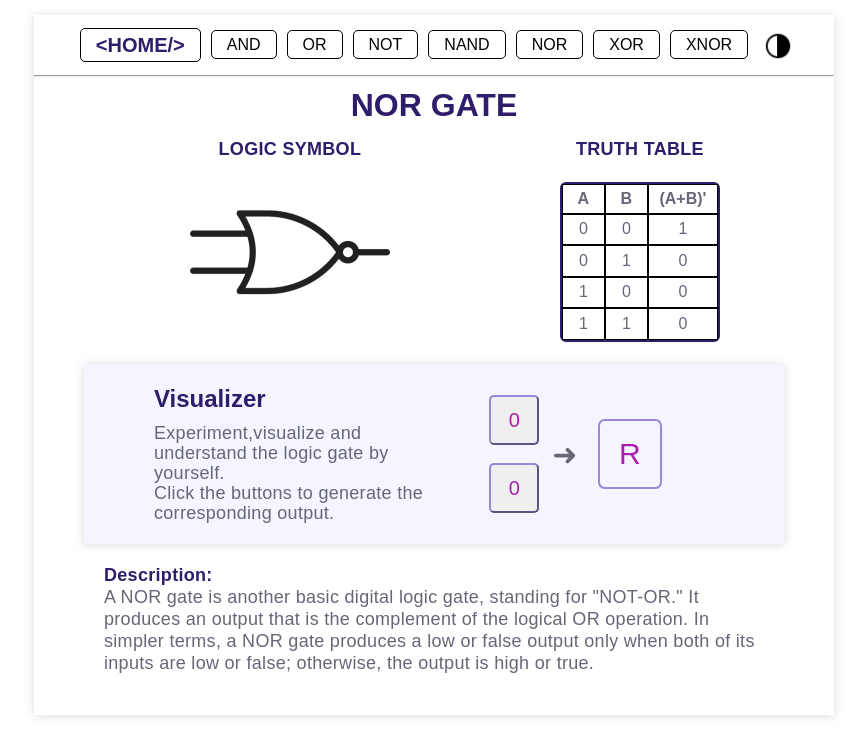
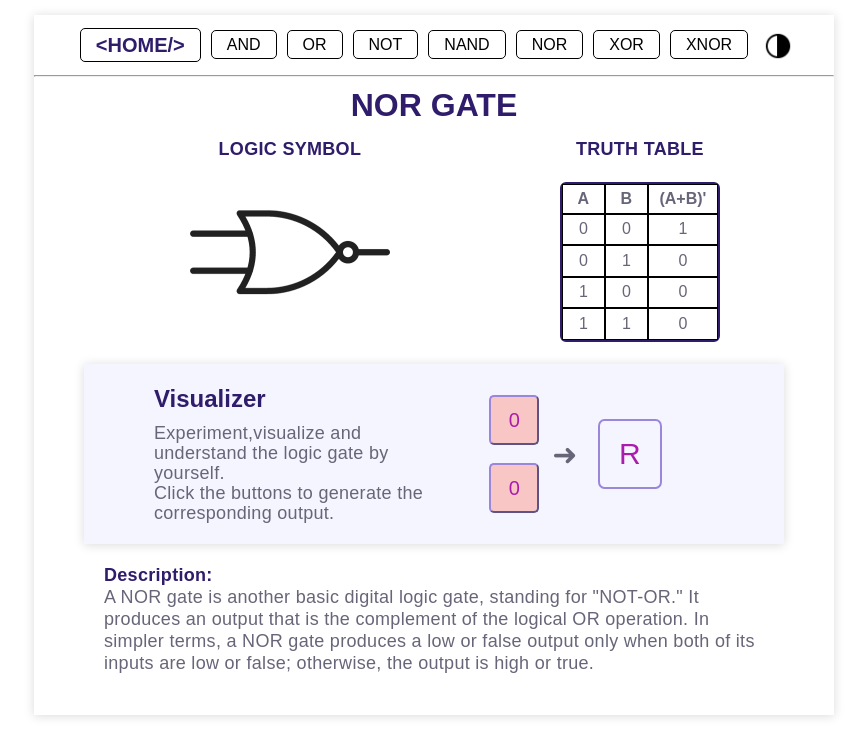
Before and after one commit to khanalankitt/logic, a Next.js app: page /nor in a window 1280 px wide. Shown: the top 756 px of the page, without its empty margins (206-1073 px from the left). Built offline with nearby package versions, Linux system fonts and the light colour scheme.

Commit message:
updated logic and color change

```diff
--- a/src/app/(components)/gate/page.js
+++ b/src/app/(components)/gate/page.js
@@ -6,10 +6,14 @@ export default function Gate(props){
     const [a,setA] = useState(0);
     const [b,setB] = useState(0);
     const [res,setResult] = useState("R");
+    const [aColor,setColorA] = useState("#f7c6c5");
+    const [bColor,setColorB] = useState("#f7c6c5");
+    const [spanColor,setSpanColor] = useState("#f4f5ff")
     function handleClickA() {
         setA((prevA) => {
             const newA = prevA === 0 ? 1 : 0;
             updateResult(newA, b);
+            newA == 0 ? setColorA("#f7c6c5") : setColorA("#d3f7ce");
             console.log(`${newA} ${b} ${res}`);
             return newA;
         });
@@ -19,6 +23,7 @@ export default function Gate(props){
         setB((prevB) => {
             const newB = prevB === 0 ? 1 : 0;
             updateResult(a, newB);
+            newB == 0 ? setColorB("#f7c6c5") : setColorB("#d3f7ce");
             console.log(`${a} ${newB} ${res}`);
             return newB;
         });
@@ -26,7 +31,6 @@ export default function Gate(props){
 
     function updateResult(inputA, inputB) {
         let result;
-
         switch (pathName) {
             case '/and':
                 result = inputA & inputB;
@@ -50,7 +54,7 @@ export default function Gate(props){
                 console.log("Error");
                 return;
         }
-
+        result == 0 ? setSpanColor("#f7c6c5") : setSpanColor("#d3f7ce");
         setResult(result);
     }
 
@@ -133,14 +137,20 @@ export default function Gate(props){
                     </div>
                     <div className="game">
                         <div className="left">
-                            <button onClick={handleClickA}>{a}</button><br />
-                            <button onClick={handleClickB}>{b}</button>
+                            <button style={{
+                                background:`${aColor}`
+                            }} onClick={handleClickA}>{a}</button><br />
+                            <button  style={{
+                                background:`${bColor}`
+                            }}  onClick={handleClickB}>{b}</button>
                         </div>
                         <p style={{fontSize:"30px",marginLeft:"10px"}}>
                             ➜
                         </p>
                         <div className="right">
-                            <div className="span">
+                            <div className="span"  style={{
+                                background:`${spanColor}`
+                            }} >
                                 {res}
                             </div>
                         </div>
```
